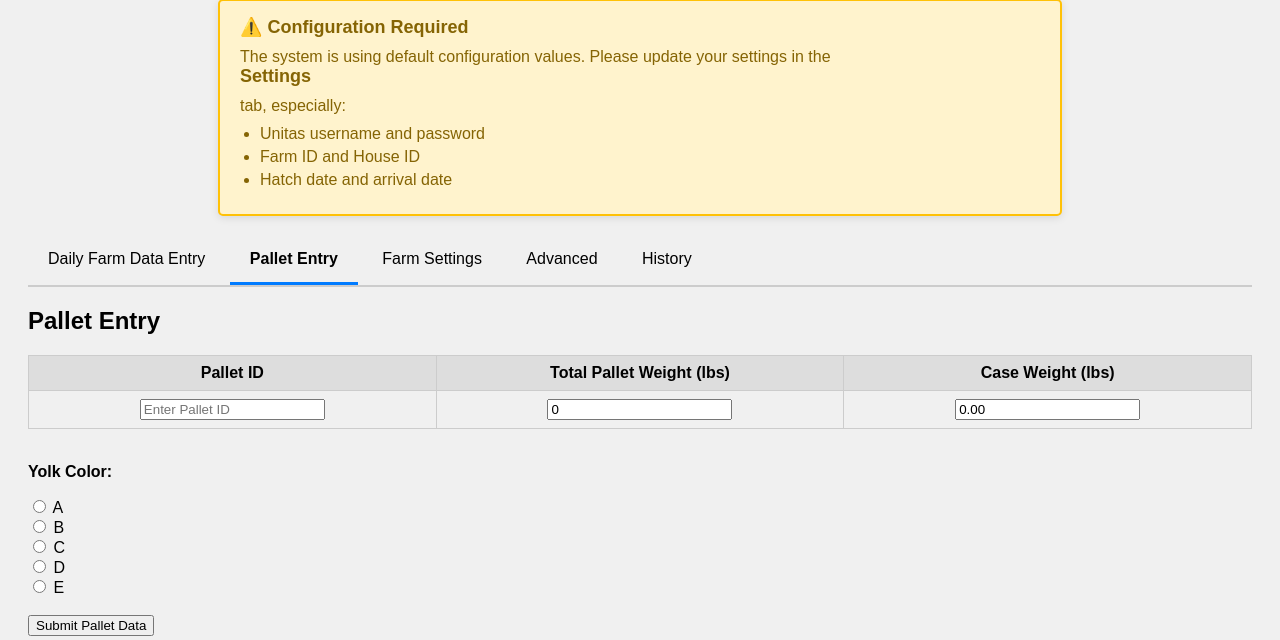
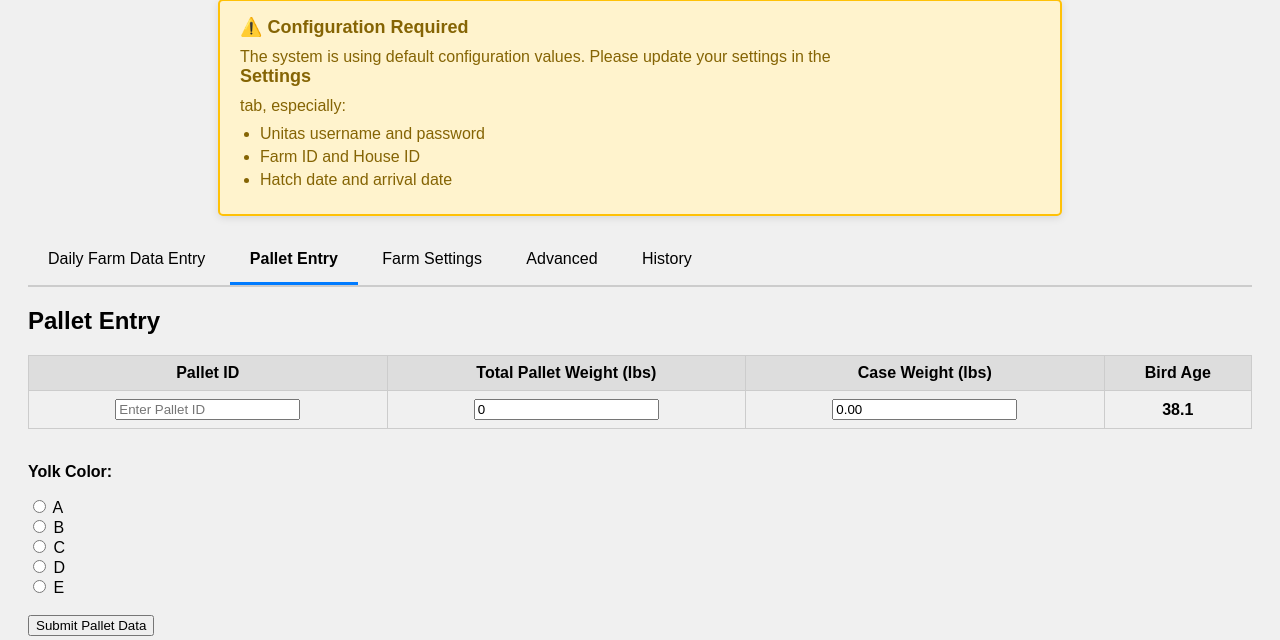
Before and after one commit to Davidwedel/New_Data_Logger, a Flask app: page / in a window 1280 px wide, after a click on "Pallet Entry". Shown: the part 107-747 px from the top of the page. Run offline with Flask 3, Linux system fonts and the light colour scheme; data comes from the database, SQL or seed files in the repository; data that the repository does not hold is empty.

Commit message:
add flock age to pallet log UI

```diff
--- a/templates/tab_pallet.html
+++ b/templates/tab_pallet.html
@@ -6,6 +6,7 @@
         <th>Pallet ID</th>
         <th>Total Pallet Weight (lbs)</th>
         <th>Case Weight (lbs)</th>
+        <th>Bird Age</th>
       </tr>
     </thead>
     <tbody>
@@ -13,6 +14,7 @@
         <td><input type="text" id="palletId" placeholder="Enter Pallet ID"></td>
         <td><input type="number" id="palletWeight" value="0" min="0" step="1"></td>
         <td><input type="number" id="caseWeight" value="0" min="0" step="0.01"></td>
+        <td><span id="birdAge" style="font-weight: bold;">-</span></td>
       </tr>
     </tbody>
   </table>
@@ -300,6 +302,14 @@
     document.getElementById("palletWeight").value = pallet.total_pallet_weight || 0;
     document.getElementById("caseWeight").value = pallet.case_weight ? pallet.case_weight.toFixed(2) : "0.00";
 
+    // Display bird age
+    const birdAgeDisplay = document.getElementById("birdAge");
+    if (pallet.flock_age !== undefined && pallet.flock_age !== null) {
+      birdAgeDisplay.textContent = pallet.flock_age;
+    } else {
+      birdAgeDisplay.textContent = "-";
+    }
+
     // Set yolk color if available
     if (pallet.yolk_color) {
       const radio = document.querySelector(`input[name="yolkColor"][value="${pallet.yolk_color}"]`);
--- a/webapp.py
+++ b/webapp.py
@@ -284,13 +284,20 @@ def get_current_pallet():
     if pallet:
         return jsonify(pallet)
     else:
-        # No pallets exist yet, return empty structure
+        # No pallets exist yet, return empty structure with current bird age
+        try:
+            flock_age = float(get_bird_age())
+        except Exception as e:
+            print(f"Error calculating bird age: {e}")
+            flock_age = 0.0
+
         return jsonify({
             "id": None,
             "pallet_id": "",
             "total_pallet_weight": 0,
             "case_weight": 0,
             "yolk_color": "",
+            "flock_age": flock_age,
             "completed": 0
         })
 
```
